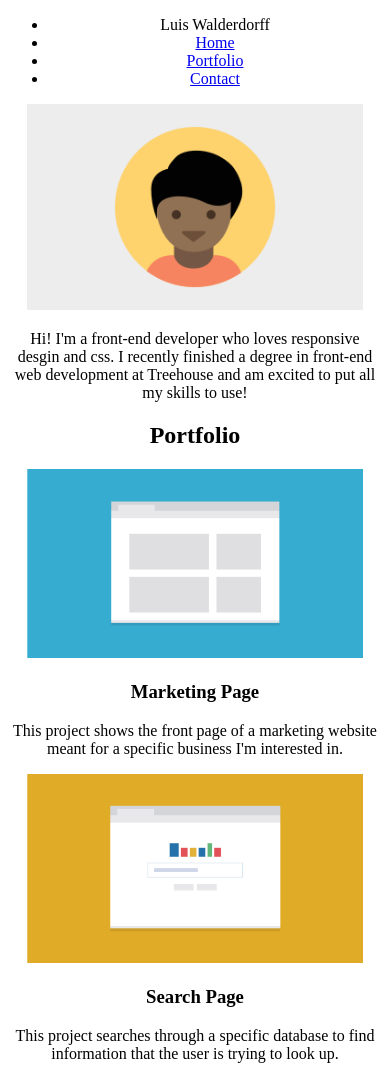
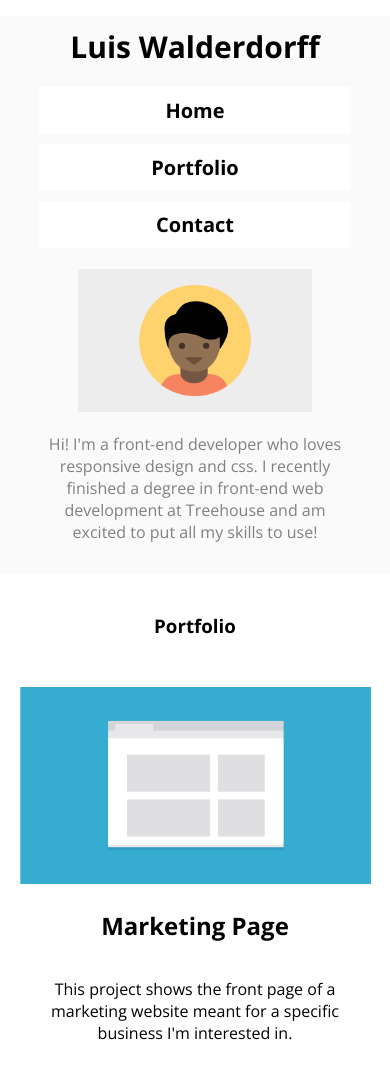
Before and after one commit to LuWalder/Techdegree-Project-2, a plain HTML site: page index.html in a window 390 px wide. Shown: the top 1066 px of the page. Drawn offline with nearby package versions, Linux system fonts and the light colour scheme; a web font is replaced by a local one.

Commit message:
Ich habe die mobile Version fertig gemacht

```diff
--- a/css/styles.css
+++ b/css/styles.css
@@ -1,10 +1,115 @@
+
 body {
   text-align: center;
+  font-family: 'Open Sans', sans-serif;
+  margin: 0;
+  padding: 0;
+}
+
+p {
+
+}
+
+a {
+  text-decoration: none;
+  color: grey;
 }
 
 * {
+  box-sizing: border-box;
 }
 
- img {
+img {
    width: 90%;
  }
+
+ul {
+   padding: 0;
+ }
+
+li {
+ }
+
+ul .main-nav{
+  margin-bottom: 10px;
+}
+
+.grey-background {
+  background: rgba(0, 0, 0, 0.02);
+ }
+
+.nav {
+  list-style-type: none;
+  font-weight: bolder;
+ }
+
+
+.name {
+   font-size: 30px;
+   margin-bottom: 15px;
+   padding-top: 10px;
+
+ }
+
+.not-name {
+   background: white;
+   padding: 10px;
+   color: black;
+   display: inline-block;
+   width: 80%;
+   margin: 5px 0;
+   font-size: 20px;
+   font-weight: 700;
+ }
+
+.profile-image {
+  width: 60%;
+ }
+
+.main-header p,
+.main-content p{
+  width: 80%;
+  display: inline-block;
+}
+
+.main-images {
+  margin-top: 10px;
+}
+
+.main-content {
+  padding-bottom: 25px;
+}
+
+.main-header p{
+  color: grey;
+  padding-bottom: 15px;
+}
+
+.portfolio h3 {
+  padding: 20px 0;
+}
+
+.main-footer {
+  background: rgba(0, 0, 0, 0.02);
+  padding-top: 30px;
+  padding-bottom: 10px;
+  color: grey;
+}
+
+.bottom-footer {
+  border-top: 1px solid lightgrey;
+  padding-top: 5px;
+}
+
+#btt{
+  text-align: right;
+  display: inline-block;
+  margin-left: 30px;
+  color: black;
+}
+
+#LW {
+  text-align: left;
+  display: inline-block;
+  margin-right: 30px;
+}
--- a/index.html
+++ b/index.html
@@ -4,34 +4,36 @@
     <title>Luis Walderdorff's Profile</title>
     <meta charset="utf-8">
     <meta name="viewport" content="width=device-width, initial-scale=1">
-    <link href="https://fonts.googleapis.com/css?family=Muli%7CRoboto:400,300,500,700,900" rel="stylesheet">
-    <link rel="stylesheet" href="css/styles.css">
+    <link href="https://fonts.googleapis.com/css?family=Open+Sans:400,700" rel="stylesheet">     <link rel="stylesheet" href="css/styles.css">
   </head>
   <body>
+    <div class="grey-background">
       <div class="main-nav">
           <ul class="nav">
-          <li class="name">Luis Walderdorff</li>
-          <li><a href="#">Home</a></li>
-          <li><a href="#">Portfolio</a></li>
-          <li><a href="#">Contact</a></li>
+            <li class="name" id="name">Luis Walderdorff</li>
+            <li><a href="#name" class="not-name">Home</a></li>
+            <li><a href="#portfolio" class="not-name">Portfolio</a></li>
+            <li><a href="#contact" class="not-name">Contact</a></li>
           </ul>
       </div>
 
       <header class="main-header">
         <img src="images/responsive-layout-profile.png" alt="My profile picture." class="profile-image"/>
         <p>
-        Hi! I'm a front-end developer who loves responsive desgin and css. I recently finished a degree in front-end web development at Treehouse and am excited to put all my skills to use!
+          Hi! I'm a front-end developer who loves responsive design and css. I recently finished a degree in front-end web development at Treehouse and am excited to put all my skills to use!
         </p>
       </header>
+    </div>
+
 
     <main class="main-content">
       <div class="portfolio">
-        <h2>Portfolio</h2>
+        <h3 id="portfolio">Portfolio</h3>
       </div>
 
       <div class="marketing-page">
         <img  src="images/portfolio-1.png" alt="The front page of a marketing website." class="main-images"/>
-        <h3>Marketing Page</h3>
+        <h2>Marketing Page</h2>
         <p>
           This project shows the front page of a marketing website meant for a specific business I'm interested in.
         </p>
@@ -39,7 +41,7 @@
 
       <div class="search-age">
         <img  src="images/portfolio-2.png" alt="My search project." class="main-images"/>
-        <h3>Search Page</h3>
+        <h2>Search Page</h2>
         <p>
           This project searches through a specific database to find information that the user is trying to look up.
         </p>
@@ -80,15 +82,16 @@
     </main>
 
     <footer class="main-footer">
-        <h2>Contact</h2>
+        <h2 id="contact">Contact</h2>
         <p>
           If you're interested in chatting or want more information about what I've been working on, I'd love to hear from you!
         </p>
-        <p>Phone   +1 (111) 555-1234</p>
-        <p>Email   email@yoursite.com</p>
-        <p>Luis Walderdorff</p>
-        <p>BACK TO TOP</p>
-        <p></p>
+        <p><b>Phone</b>   +1 (111) 555-1234</p>
+        <p><b>Email</b>   email@yoursite.com</p>
+        <div class="bottom-footer">
+          <p id="LW"><b>Luis Walderdorff</b></p>
+          <p id="btt"><b><a href="#name">BACK TO TOP</a></b></p>
+        </div>
     </footer>
   </body>
 </html>
```
Lines whose indentation alone changed are shown as unchanged.
